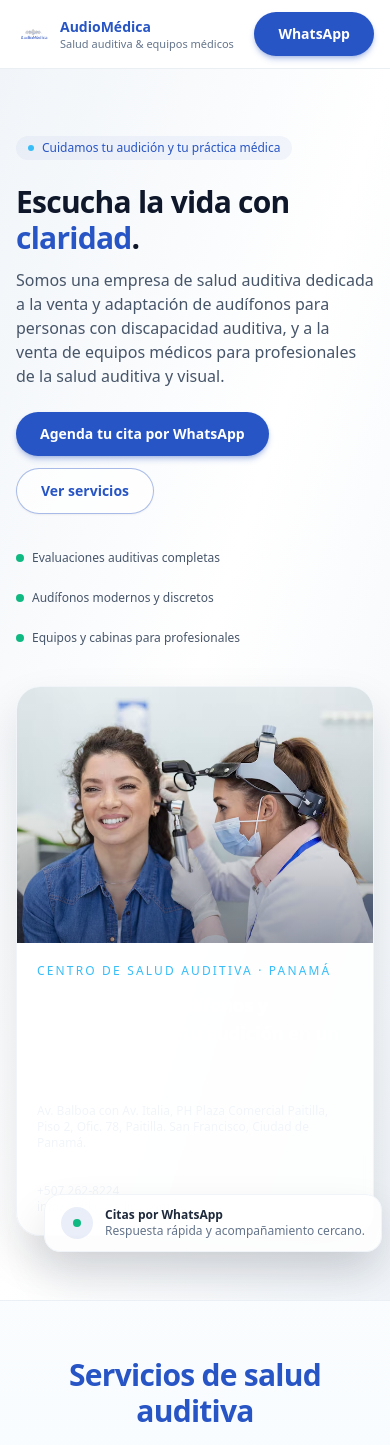
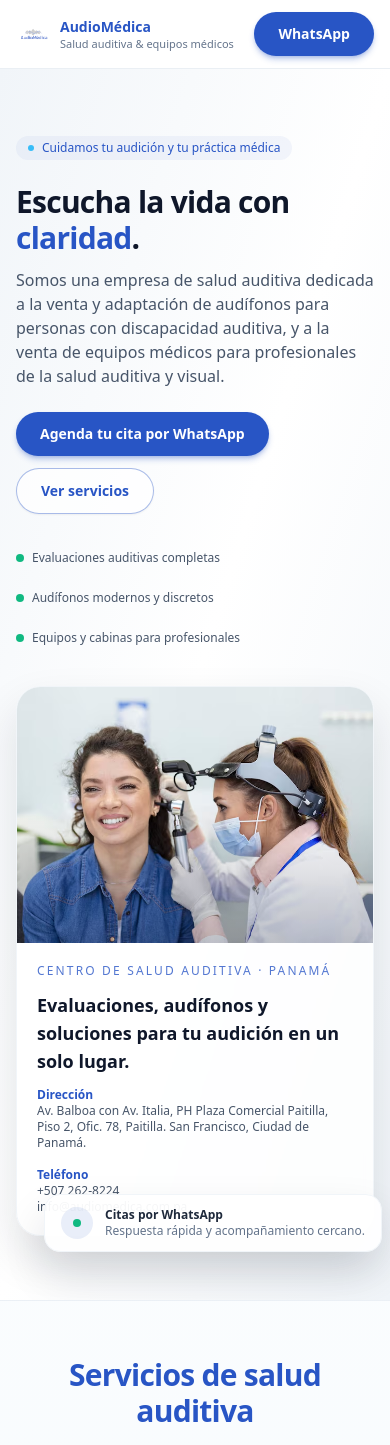
Before and after one commit to lulabtechnology/audiomedica, a Next.js app: page / in a window 390 px wide. Shown: the top 1445 px of the page. Built offline with nearby package versions, Linux system fonts and the light colour scheme.

Commit message:
Update Hero.tsx

```diff
--- a/components/Hero.tsx
+++ b/components/Hero.tsx
@@ -1,3 +1,4 @@
+// components/Hero.tsx
 import Image from "next/image";
 import { siteConfig } from "@/lib/siteConfig";
 
@@ -11,7 +12,7 @@ export default function Hero() {
     >
       <div className="absolute inset-0 -z-10 bg-gradient-to-br from-brand-light via-white to-slate-100" />
       <div className="container-page grid gap-10 py-16 md:grid-cols-2 md:items-center md:py-20 lg:py-24">
-        {/* Texto */}
+        {/* Texto principal */}
         <div className="space-y-6 md:space-y-7">
           <span className="chip-soft">
             <span className="w-1.5 h-1.5 rounded-full bg-brand-accent" />
@@ -63,9 +64,9 @@ export default function Hero() {
           </div>
         </div>
 
-        {/* Imagen */}
+        {/* Tarjeta con imagen + info */}
         <div className="relative">
-          <div className="section-card overflow-hidden">
+          <div className="section-card overflow-hidden bg-white/95">
             <div className="relative h-64 w-full md:h-80">
               <Image
                 src="/images/hero-consulta-auditiva.jpg"
@@ -74,27 +75,23 @@ export default function Hero() {
                 className="object-cover"
                 sizes="(min-width: 768px) 480px, 100vw"
               />
-              <div className="pointer-events-none absolute inset-0 bg-gradient-to-t from-slate-900/40 via-slate-900/5 to-transparent" />
+              <div className="pointer-events-none absolute inset-0 bg-gradient-to-t from-slate-900/25 via-slate-900/0 to-transparent" />
             </div>
             <div className="p-5 md:p-6 space-y-3">
-              <p className="text-xs uppercase tracking-[0.18em] text-brand-accent">
-                Centro de salud auditiva · Panamá
+              <p className="text-xs uppercase tracking-[0.18em] text-brand-primary/80">
+                CENTRO DE SALUD AUDITIVA · PANAMÁ
               </p>
-              <h2 className="text-lg md:text-xl font-semibold text-white md:text-slate-900">
+              <h2 className="text-lg md:text-xl font-semibold text-slate-900">
                 Evaluaciones, audífonos y soluciones para tu audición en un solo
                 lugar.
               </h2>
-              <div className="flex flex-wrap gap-4 text-xs text-slate-100 md:text-slate-500">
-                <div>
-                  <p className="font-semibold text-white md:text-brand-primary">
-                    Dirección
-                  </p>
+              <div className="flex flex-wrap gap-4 text-xs text-slate-600">
+                <div className="max-w-xs">
+                  <p className="font-semibold text-brand-primary">Dirección</p>
                   <p>{contact.address}</p>
                 </div>
                 <div>
-                  <p className="font-semibold text-white md:text-brand-primary">
-                    Teléfono
-                  </p>
+                  <p className="font-semibold text-brand-primary">Teléfono</p>
                   <p>{contact.phoneDisplay}</p>
                   <p className="truncate">{contact.email}</p>
                 </div>
@@ -104,7 +101,7 @@ export default function Hero() {
 
           {/* Badge flotante */}
           <div className="absolute -bottom-4 -right-2 md:-right-6">
-            <div className="rounded-2xl bg-white/90 px-4 py-3 shadow-soft border border-slate-100 text-xs md:text-sm flex items-center gap-3">
+            <div className="rounded-2xl bg-white/95 px-4 py-3 shadow-soft border border-slate-100 text-xs md:text-sm flex items-center gap-3">
               <div className="h-8 w-8 rounded-full bg-brand-primary/10 flex items-center justify-center">
                 <span className="h-2 w-2 rounded-full bg-emerald-500" />
               </div>
```
